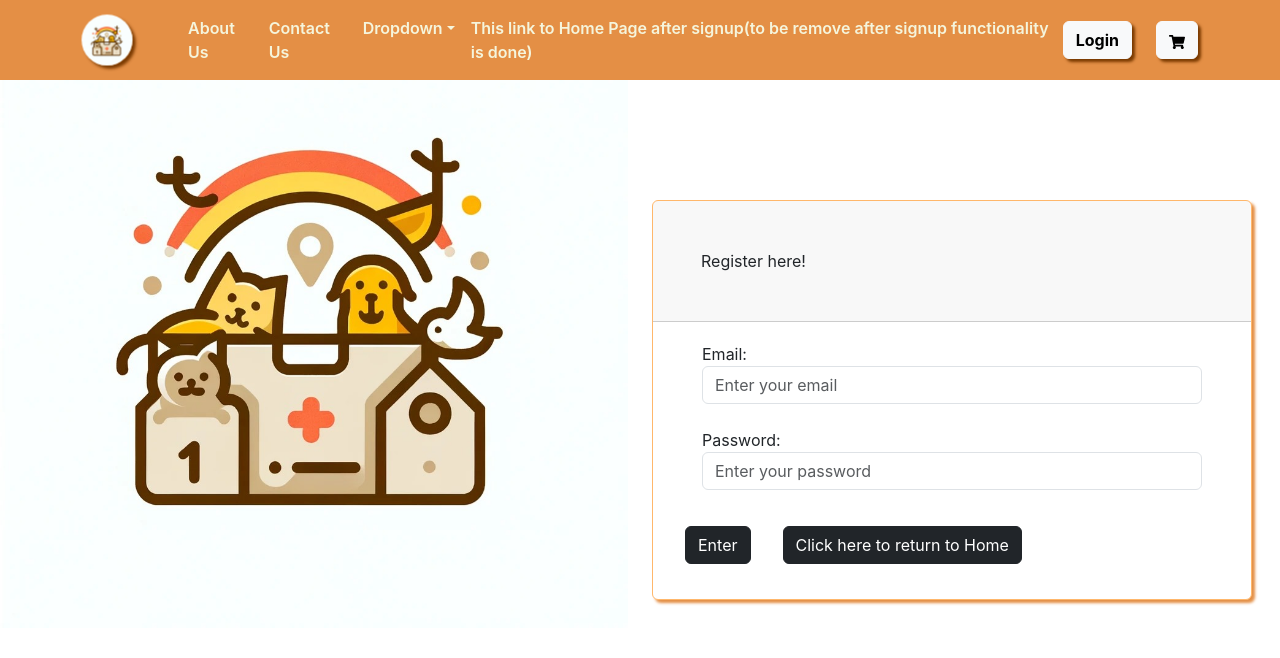
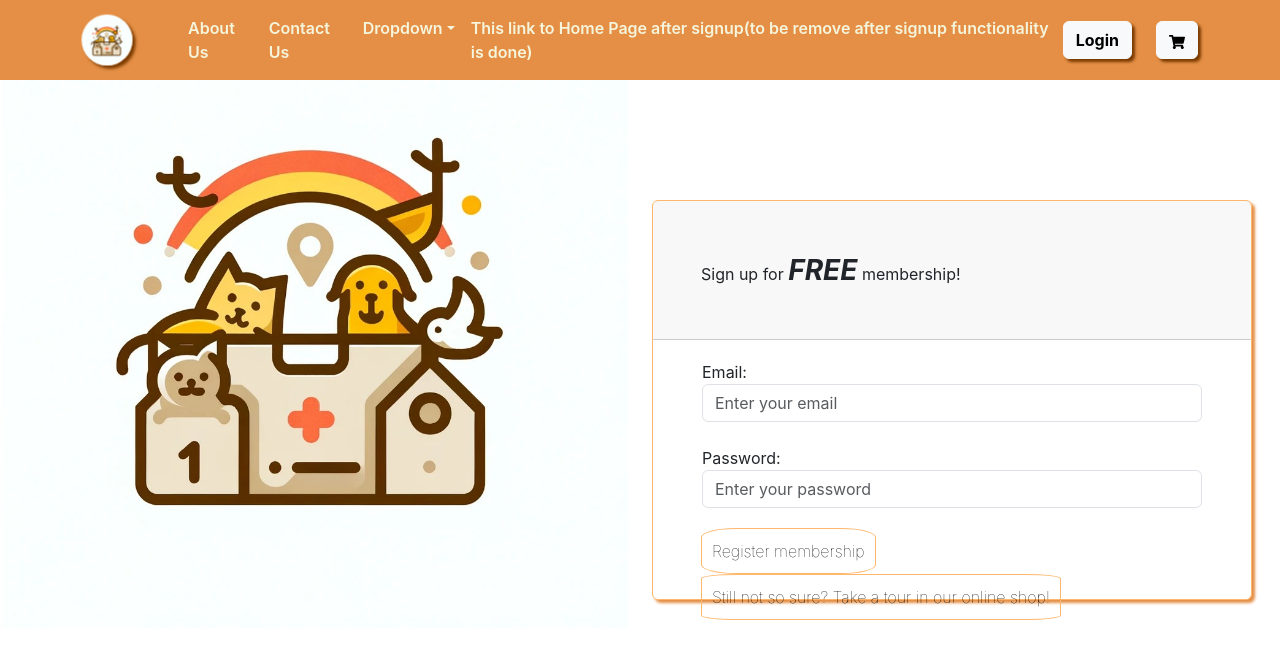
Before and after one commit to Glanhelmion/FS105FaithfulCompanionsMarket01, a React (Create React App) app: page /signup in a window 1280 px wide. Shown: the top 658 px of the page. Built offline with nearby package versions, Linux system fonts and the light colour scheme.

Commit message:
stylized the signup and shop online button with a thinner font

```diff
--- a/src/components/MainBanner.jsx
+++ b/src/components/MainBanner.jsx
@@ -7,6 +7,7 @@ import parrot1 from '../images/birds/parrot1.jpg';
 import greenarowana1 from '../images/fishes/greenarowana1.jpeg';
 import pet_accessories from '../images/accessories/pet_accessories.jpg';
 import petfood2 from '../images/petfoods/petfood2.jpg';
+
 
 const MainBanner = () => {
   return (
--- a/src/components/Navbar.jsx
+++ b/src/components/Navbar.jsx
@@ -2,7 +2,7 @@ import React, { useState } from 'react';
 import { Navbar, Nav, NavDropdown, Container, Button } from 'react-bootstrap';
 import '../styles/Navbar.css';
 import { Link } from "react-router-dom";
-import nasmer from '../images/logo/fcmlogo.jpeg';
+import fcmlogo from '../images/logo/fcmlogo.jpeg';
 import { FaShoppingCart } from 'react-icons/fa';
 
 
@@ -13,7 +13,7 @@ const CustomNavbar = () => {
     <div className="text-white position-fixed w-100 mt-0 fw-semibold custom-navbar-zindex">
       <Navbar expanded={expanded} expand="lg" className="navbar navbar-text-white" variant="light">
         <Container>
-        <a href="/"> <img src={nasmer} alt="" className="nasmer me-5 custom-navbar-icon"  /> </a>
+        <a href="/"> <img src={fcmlogo} alt="" className="nasmer me-5 custom-navbar-icon"  /> </a>
           {/* <Navbar.Brand >nasmer fontanilla</Navbar.Brand>
            */}
           <Navbar.Toggle
--- a/src/components/SignUpButton.jsx
+++ b/src/components/SignUpButton.jsx
@@ -7,9 +7,9 @@ import { Link } from "react-router-dom";
       const SignUpButton = () => {
         return (
         <div className="button-container custom-signupbutton-container">
-        <Link to="/signup"><Button variant="primary" className="mr-2 custom-signupbutton fw-bold">Sign Up</Button></Link>
+        <Link to="/signup"><Button variant="primary" className="mr-2 custom-signupbutton ">Sign Up</Button></Link>
 
-          <Button variant="danger ms-3" className="custom-signupbutton fw-bold">SHOP ONLINE NOW</Button>
+          <Button variant="danger ms-3" className="custom-signupbutton ">SHOP ONLINE NOW</Button>
         </div>
 
         )
--- a/src/pages/SignUp.jsx
+++ b/src/pages/SignUp.jsx
@@ -22,7 +22,7 @@ function SignUp() {
         {/* Column for the form */}
         <div className="col-md-6">
           <div className="card custom-signup-box">
-            <div className="card-header p-5">Register here!</div>
+            <div className="card-header p-5">Sign up for <em className="fw-bold fs-3">FREE</em> membership!</div>
             <div className="card-body">
               <form>
                 <div className="form-group p-1">
@@ -45,12 +45,12 @@ function SignUp() {
                     placeholder="Enter your password"
                   />
                 </div>
-                <button type="submit" className="btn btn-dark m-3">
-                  Enter
+                <button type="submit" className="custom-signup-registermembershipbuttton">
+                  Register membership
                 </button>
                 <Link to="/">
-                  <button className="btn btn-dark m-3">
-                    Click here to return to Home
+                  <button className="custom-signup-takeatour">
+                    Still not so sure? Take a tour in our online shop!
                   </button>
                 </Link>
               </form>
--- a/src/styles/Navbar.css
+++ b/src/styles/Navbar.css
@@ -32,7 +32,7 @@
 }
 
 .custom-navbar-icon:hover {
-  opacity: 0.5;
+  opacity: 0.1;
 }
 
 .custom-navbar-text {
--- a/src/styles/SignUpPage.css
+++ b/src/styles/SignUpPage.css
@@ -10,6 +10,35 @@
     box-shadow: 3px 3px 3px #E48F45;
 }
 
-.custom-login-loginbutton {
+.custom-signup-registermembershipbuttton {
     margin-left: 32px;
+    border-width: 1px;
+    border-style: solid;
+    border-color: #FFB76B;
+    border-radius: 20%;
+    background-color: transparent;
+    padding: 10px;
+    font-weight: 100;
 }
+
+.custom-signup-registermembershipbuttton:hover {
+    font-weight: 300;
+    background-color: #E48F45;
+}
+
+.custom-signup-takeatour {
+    margin-left: 32px;
+    border-width: 1px;
+    border-style: solid;
+    border-color: #FFB76B;
+    border-radius: 10%;
+    background-color: transparent;
+    padding: 10px;
+    font-weight: 100;
+    transition: background-color 0.5s ease, font-weight 0.5s ease;
+}
+
+.custom-signup-takeatour:hover {
+    font-weight: 300;
+    background-color: #E48F45;
+}
--- a/src/styles/signupbutton.css
+++ b/src/styles/signupbutton.css
@@ -6,9 +6,11 @@
 
 .custom-signupbutton {
     box-shadow: 3px 3px 3px #7a3a01;
-    transition: transform 1s; /* Transition property added */
+    font-weight: 100;
+    transition: transform 0.5s, font-weight 0.5s; /* Transition property added */
 }
 
 .custom-signupbutton:hover {
     transform: scale(1.3);
+    font-weight: 400;
 }
```
Also changed, not shown: src/images/signuploginbutton/shoponlinenow.png (added), src/images/signuploginbutton/signupbutton.png (added).
